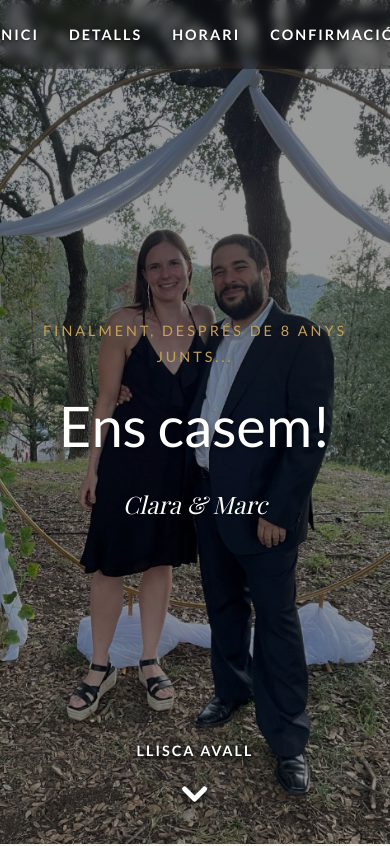
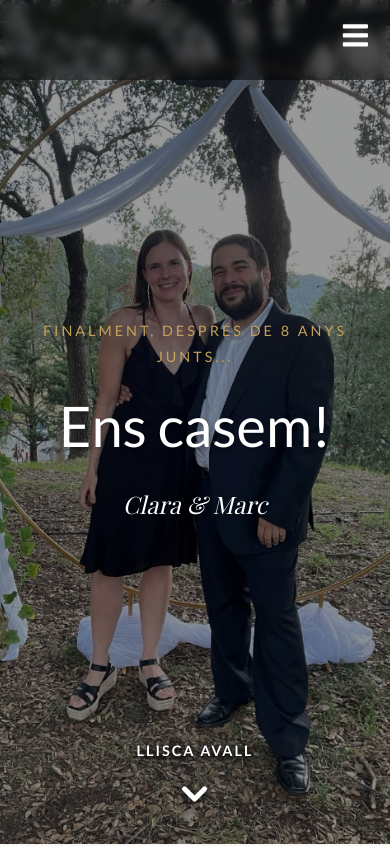
Before and after one commit to Maycas/Wedding-website-Marc-Clara, a React (Vite) app: page / in a window 390 px wide. Shown: the top 846 px of the page. Built offline with nearby package versions, Linux system fonts and the light colour scheme; a web font is replaced by a local one.

Commit message:
feat: add mobile burger menu and fix timeline mobile alignment

```diff
--- a/src/components/Navbar/Navbar.css
+++ b/src/components/Navbar/Navbar.css
@@ -3,45 +3,116 @@
   top: 0;
   left: 0;
   right: 0;
-  padding: 20px 0;
+  height: 80px;
+  background-color: transparent;
   z-index: 1000;
   transition: background-color 0.3s ease, padding 0.3s ease;
   display: flex;
   justify-content: center;
-  background-color: rgba(0, 0, 0, 0.3);
-  /* Translucent background for contrast */
+  align-items: center;
   backdrop-filter: blur(5px);
   /* Optional: nice blur effect */
 }
 
 .navbar.scrolled {
   background-color: var(--color-white);
-  padding: 10px 0;
   box-shadow: 0 2px 10px rgba(0, 0, 0, 0.1);
 }
 
-.navbar ul {
+.navbar-container {
+  display: flex;
+  justify-content: center;
+  align-items: center;
+  width: 100%;
+  max-width: 1200px;
+  height: 100%;
+}
+
+.nav-menu {
   list-style: none;
   display: flex;
   gap: 30px;
   margin: 0;
   padding: 0;
+  transition: all 0.3s ease;
 }
 
-.navbar a {
+.nav-menu a {
   color: white;
   text-transform: uppercase;
   font-size: 0.9rem;
   letter-spacing: 2px;
   font-weight: 700;
   text-shadow: 0 1px 3px rgba(0, 0, 0, 0.5);
+  text-decoration: none;
 }
 
-.navbar.scrolled a {
+.navbar.scrolled .nav-menu a {
   color: var(--color-dark);
   text-shadow: none;
 }
 
-.navbar a:hover {
+.nav-menu a:hover {
   color: var(--color-gold);
 }
+
+.menu-icon {
+  display: none;
+  font-size: 1.8rem;
+  color: white;
+  cursor: pointer;
+  position: absolute;
+  right: 20px;
+}
+
+.navbar.scrolled .menu-icon {
+  color: var(--color-dark);
+}
+
+@media (max-width: 768px) {
+  .navbar {
+    background-color: rgba(0, 0, 0, 0.5);
+    /* Always verify bg on mobile to verify visibility */
+  }
+
+  .navbar.scrolled {
+    background-color: var(--color-white);
+  }
+
+  .nav-menu {
+    display: flex;
+    flex-direction: column;
+    width: 100%;
+    height: 100vh;
+    /* Full screen height */
+    position: absolute;
+    top: 80px;
+    /* Below navbar */
+    left: -100%;
+    /* Hidden by default */
+    background-color: rgba(0, 0, 0, 0.95);
+    align-items: center;
+    justify-content: center;
+    /* Center items vertically */
+    transition: all 0.5s ease;
+  }
+
+  .nav-menu.active {
+    left: 0;
+    /* Slide in */
+  }
+
+  .nav-menu li {
+    padding: 2rem 0;
+  }
+
+  .nav-menu a {
+    font-size: 1.5rem;
+    color: white !important;
+    /* Always white on mobile menu overlay */
+  }
+
+  .menu-icon {
+    display: block;
+  }
+}
--- a/src/components/Navbar/Navbar.jsx
+++ b/src/components/Navbar/Navbar.jsx
@@ -1,8 +1,10 @@
 import React, { useState, useEffect } from 'react';
+import { FaBars, FaTimes } from 'react-icons/fa';
 import './Navbar.css';
 
 const Navbar = () => {
   const [scrolled, setScrolled] = useState(false);
+  const [isOpen, setIsOpen] = useState(false);
 
   useEffect(() => {
     const handleScroll = () => {
@@ -18,14 +20,27 @@ const Navbar = () => {
     };
   }, [scrolled]);
 
+  const toggleMenu = () => {
+    setIsOpen(!isOpen);
+  };
+
+  const closeMenu = () => {
+    setIsOpen(false);
+  };
+
   return (
     <nav className={`navbar ${scrolled ? 'scrolled' : ''}`}>
-      <ul>
-        <li><a href="#hero">Inici</a></li>
-        <li><a href="#details">Detalls</a></li>
-        <li><a href="#timeline">Horari</a></li>
-        <li><a href="#rsvp">Confirmació</a></li>
-      </ul>
+      <div className="navbar-container">
+        <div className="menu-icon" onClick={toggleMenu}>
+          {isOpen ? <FaTimes /> : <FaBars />}
+        </div>
+        <ul className={isOpen ? 'nav-menu active' : 'nav-menu'}>
+          <li><a href="#hero" onClick={closeMenu}>Inici</a></li>
+          <li><a href="#details" onClick={closeMenu}>Detalls</a></li>
+          <li><a href="#timeline" onClick={closeMenu}>Horari</a></li>
+          <li><a href="#rsvp" onClick={closeMenu}>Confirmació</a></li>
+        </ul>
+      </div>
     </nav>
   );
 };
--- a/src/components/Timeline/Timeline.css
+++ b/src/components/Timeline/Timeline.css
@@ -109,7 +109,6 @@
   color: var(--color-text);
 }
 
-@media (max-width: 767px) {
 .timeline-item {
   flex-direction: row;
   gap: 20px;
@@ -131,4 +130,9 @@
 .timeline-icon-wrapper {
   margin-bottom: 0;
 }
+
+.timeline-title {
+  margin: 0;
+  text-align: left;
 }
+}
```
Lines whose indentation alone changed are shown as unchanged.
